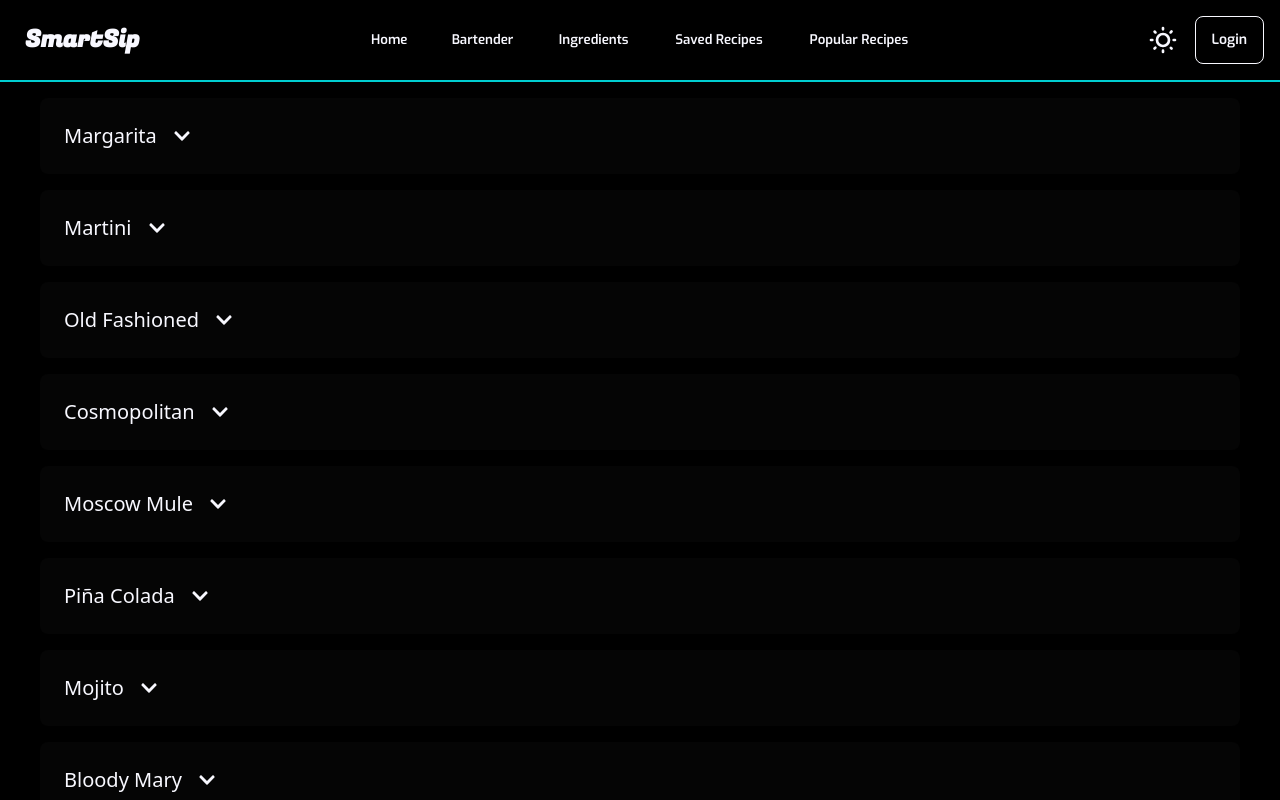
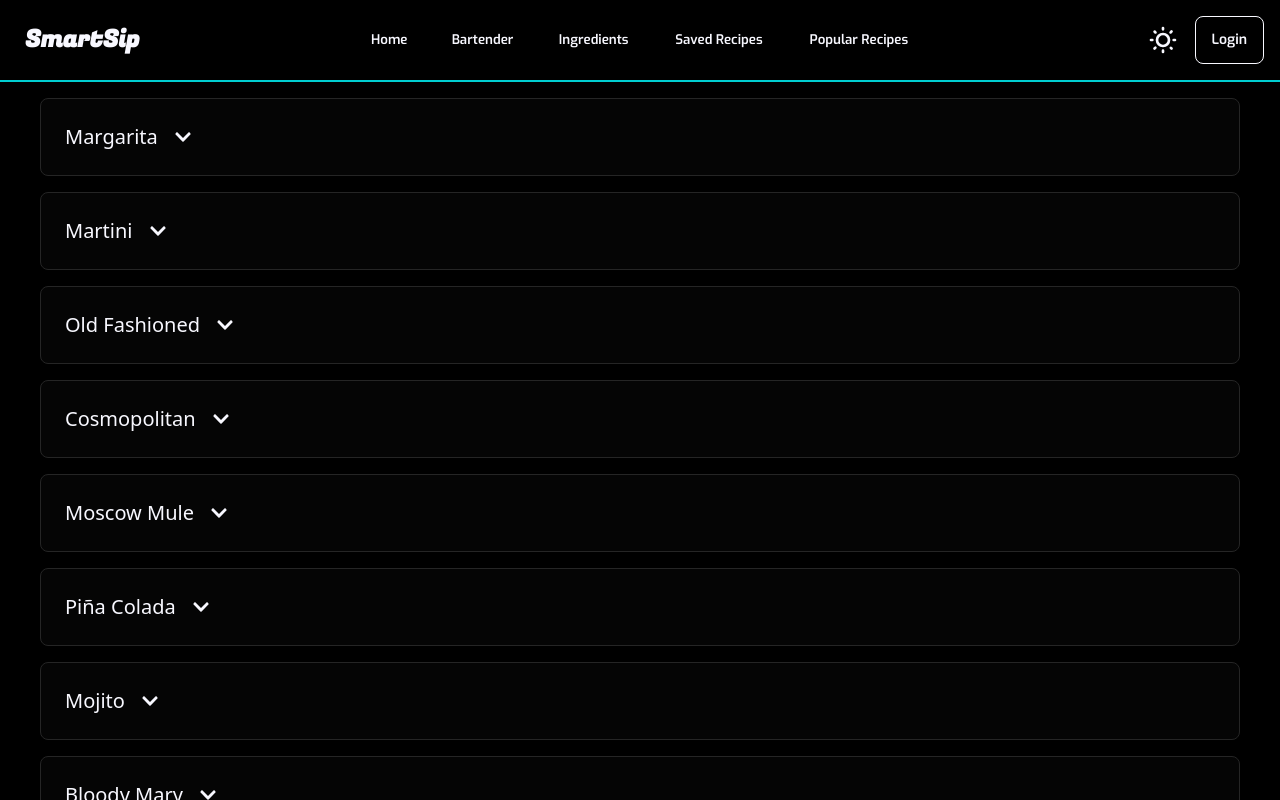
Before and after one commit to Awhalen1999/smart-sip, a React (Vite) app: page /SmartSip/popular-recipes in a window 1280 px wide. Built offline with nearby package versions, Linux system fonts and the light colour scheme.

Commit message:
accent border box

```diff
--- a/src/pages/SavedRecipes.jsx
+++ b/src/pages/SavedRecipes.jsx
@@ -39,7 +39,10 @@ const SavedRecipes = () => {
     <div className='px-10 py-4 space-y-4 '>
       {drinks.length > 0 ? (
         drinks.map((drink, index) => (
-          <details key={index} className='collapse bg-neutral rounded-lg p-2'>
+          <details
+            key={index}
+            className='collapse bg-neutral rounded-lg p-2 border border-accent'
+          >
             <summary className='collapse-title text-xl font-medium'>
               <div className='flex justify-between items-center w-full'>
                 <div className='flex items-center'>
--- a/src/pages/popular-recipes/PopularRecipes.jsx
+++ b/src/pages/popular-recipes/PopularRecipes.jsx
@@ -6,7 +6,10 @@ const PopularRecipes = () => {
   return (
     <div className='px-10 py-4 space-y-4'>
       {popularDrinks.map((drink, index) => (
-        <details key={index} className='collapse bg-neutral rounded-lg p-2'>
+        <details
+          key={index}
+          className='collapse bg-neutral rounded-lg p-2 border border-accent'
+        >
           <summary className='collapse-title text-xl font-medium'>
             <div className='flex justify-between items-center w-full'>
               <div className='flex items-center'>
```
